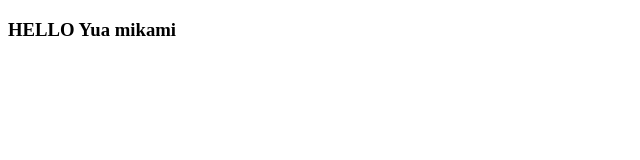
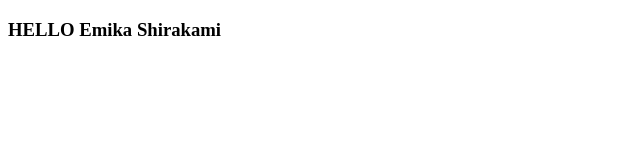
Before and after one commit to Jomel-Guinto-Simbillo/TWICE, a plain HTML site: page index.html in a window 1280 px wide. Shown: the full height of the page, 0-640 px from the left. Drawn offline with Linux system fonts and the light colour scheme.

Commit message:
commit by joel

```diff
--- a/index.html
+++ b/index.html
@@ -6,6 +6,6 @@
     <title>Document</title>
 </head>
 <body>
-    <h3>HELLO Yua mikami</h3>
+    <h3>HELLO Emika Shirakami</h3>
 </body>
 </html>
```
